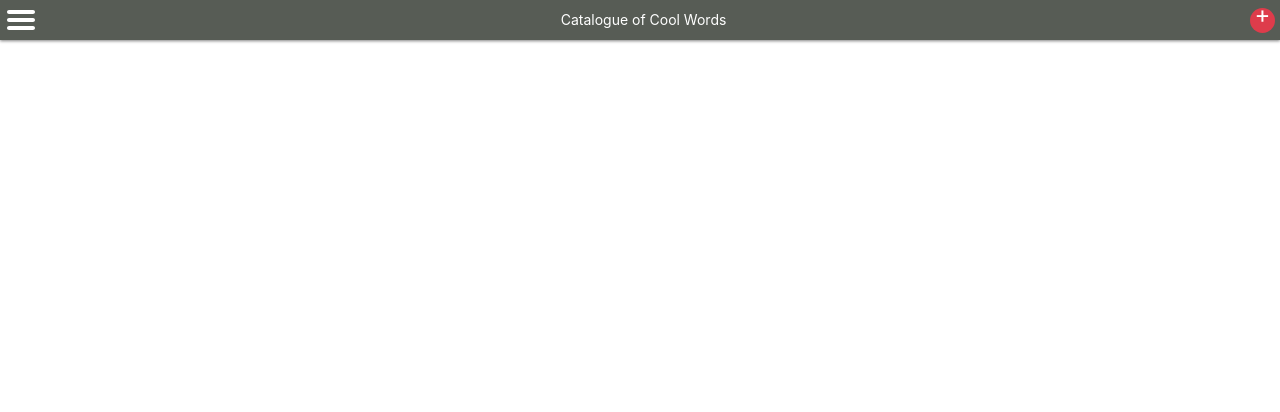
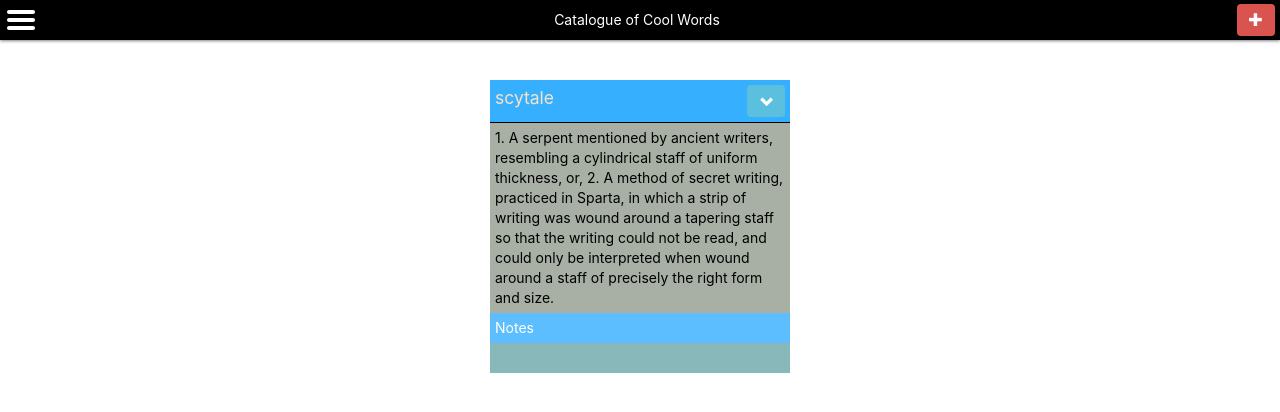
Before and after one commit to ricktoews/wordmage.app, a React (Create React App) app: page / in a window 1280 px wide. Shown: the top 412 px of the page. Built offline with nearby package versions, Linux system fonts and the light colour scheme.

Commit message:
Mostly aesthetic changes, and removing Archive, and Share stuff for now. We should get the Word List and Spotlight working well.

```diff
--- a/src/App.js
+++ b/src/App.js
@@ -1,6 +1,7 @@
 import { useEffect, useState } from 'react';
 import { Switch, Route, withRouter } from 'react-router-dom';
 import Hamburger from './components/Hamburger';
+import AddIcon from './components/AddIcon';
 import WordForm from './components/WordForm';
 import ConfirmDelete from './components/ConfirmDelete';
 import ConfirmShare from './components/ConfirmShare';
@@ -100,9 +101,11 @@ console.log('navToWordList', props, history);
 	    <ul>
 	      <li onClick={navToWordList}>Word List</li>
 	      <li onClick={navToSpotlight}>Spotlight</li>
+{/*
 	      <li onClick={navToArchive}>Archive</li>
 	      <li onClick={handleShare}>Share</li>
 	      <li onClick={handleReceive}>Receive</li>
+*/}
 	    </ul>
 	  </nav>
 
@@ -110,7 +113,7 @@ console.log('navToWordList', props, history);
 	    <div className="header-content">
 	      <Hamburger onClick={hamburgerClick} />
 	      <div className="header-title">Catalogue of Cool Words</div>
-	      {1||view === 'word-list-container' ? <button className="btn btn-add" onClick={popupWordForm}>+</button> : <div /> }
+	      {1||view === 'word-list-container' ? <AddIcon className="btn btn-danger" onClick={popupWordForm} /> : <div /> }
 	    </div>
 	  </header>
 	  <Main view={view}
--- a/src/App.scss
+++ b/src/App.scss
@@ -7,6 +7,8 @@ $site-green: #008800;
 $site-red: #de3c4b;
 
 $btn-add-background: $site-red;
+
+$side-nav-background: #333;
 
 $btn-font-size: 14pt;
 $btn-background: #45425a;
@@ -81,7 +83,7 @@ $spotlight-height: 200px;
 	top: $header-height - 10;
 	width: 150px;
 	height: 100vh;
-	background-color: $site-red;
+	background-color: $side-nav-background;
 	transition-duration: .5s;
 	left: -150px;
 
@@ -112,7 +114,7 @@ $spotlight-height: 200px;
 	height: $header-height;
 
 	.header-content {
-		background-color: #575c55;
+		background-color: #000;
 		height: $header-height - 10;
 		display: flex;
 		align-items: center;
@@ -142,11 +144,12 @@ $spotlight-height: 200px;
 
 				li {
 					margin-bottom: 10px;
-					background-color: #f4e3c9;
+					background-color: #eee;
 					border-bottom: 1px solid #242729;
+					color: #666;
 
 					&.active {
-						color: #90373b;
+						color: #000;
 					}
 					.list-item {
 						position: relative;
--- a/src/Main.js
+++ b/src/Main.js
@@ -42,6 +42,18 @@ console.log('moveToArchive', word, newActiveList);
 	return (
 	<div className="container">
 	  <Switch>
+	    <Route exact path="/" render={() => { return (
+	  <div className={'rehearse' + (props.view !== 'rehearse' ? ' no-hide-section' : '')}>
+	    <Spotlight
+	      popupWordForm={props.popupWordForm}
+	      item={item}
+	      moveToArchive={word => { moveToArchive(word) }} />
+	    <ActiveList
+	      activeList={activeList}
+	      selectActive={selectActive} />
+	  </div>
+	    ); } } />
+
 	    <Route path="/spotlight" render={() => { return (
 	  <div className={'rehearse' + (props.view !== 'rehearse' ? ' no-hide-section' : '')}>
 	    <Spotlight
--- /dev/null
+++ b/src/components/AddIcon.js
@@ -0,0 +1,7 @@
+const AddIcon = props => {
+	return <button onClick={props.onClick} className={ props.className }>
+          <span className="glyphicon glyphicon-plus"></span>
+        </button>
+}
+
+export default AddIcon;
--- a/src/components/Spotlight.js
+++ b/src/components/Spotlight.js
@@ -47,9 +47,11 @@ function Spotlight(props) {
 	      <div className="user-notes" onBlur={handleChange} contentEditable={true} suppressContentEditableWarning={true}>
 	        {notes}
 	      </div>
+{/*
 	      <div className="button-wrapper" style={{zIndex: 300}}>
 	        <button class="btn btn-archive" onClick={archiveWord}>Archive</button>
 	      </div>
+*/}
 	    </div>
 	  </div>
 	</div>
--- a/src/components/WordItem.js
+++ b/src/components/WordItem.js
@@ -7,7 +7,7 @@ function WordItem(props) {
 	const wordHash = WordsInterface.fullWordList();
 	const def = wordHash[props.word];
 	const className = WordsInterface.isActiveEntry(props.word) ? 'active' : '';
-	const isCustom = WordsInterface.isCustom(props.word);
+	const isCustom = 1||WordsInterface.isCustom(props.word);
 
 	const toggleActiveHandler = e => {
 		var el = e.target;
--- a/src/utils/api.js
+++ b/src/utils/api.js
@@ -9,9 +9,10 @@ const urls = {
 async function share(data) {
 	const response = await fetch(urls.share, {
 		method: 'POST',
-//		mode: 'cors',
+//		mode: 'no-cors',
 //		cache: 'no-cache',
 		credentials: 'omit',
+		referrerPolicy: 'no-referrer-when-downgrade',
 		headers: {
 			'Content-Type': 'application/json'
 		},
```
